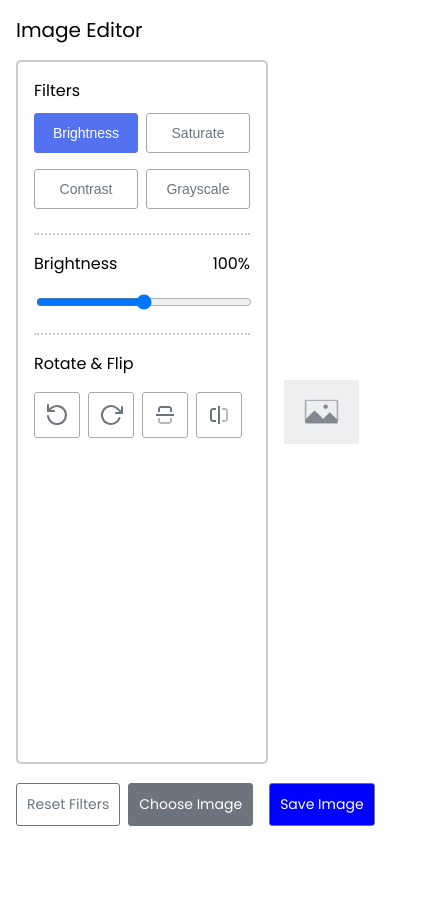
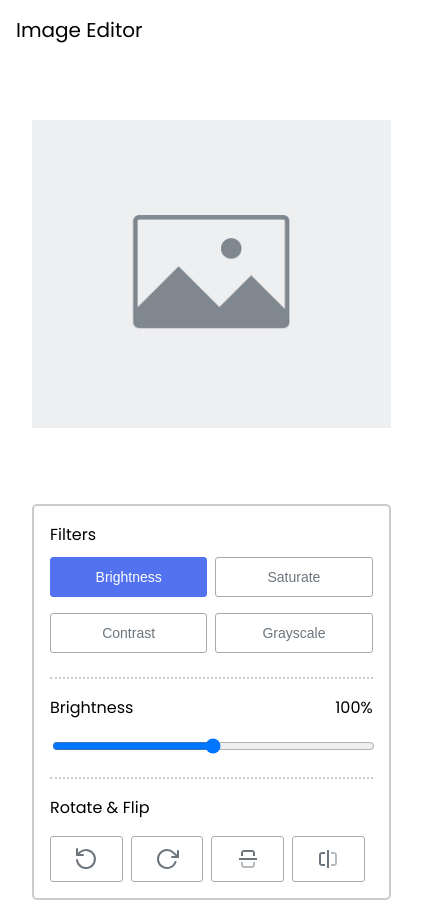
Before and after one commit to liubomyr123/image-editor-electron, a React (Create React App) app in the folder react-app/: page / in a window 390 px wide. Shown: the top 902 px of the page, 423 px wide, since content can reach past the window. Before the commit the page ends 844 px from the top, so only its background shows below. Built offline with nearby package versions, Linux system fonts and the light colour scheme.

Commit message:
add responsibility styles

```diff
--- a/react-app/src/App.scss
+++ b/react-app/src/App.scss
@@ -1,5 +1,5 @@
+@import url('https://fonts.googleapis.com/css2?family=Poppins:wght@400;500;600&display=swap');
 
-@import url('https://fonts.googleapis.com/css2?family=Poppins:wght@400;500;600&display=swap');
 .app {
   font-family: 'Poppins', sans-serif;
   height: 100vh;
@@ -27,3 +27,12 @@
     grid-area: footer;
   }
 }
+
+
+@media screen and (max-width: 860px) {
+  .app {
+    width: 100%;
+  }
+}
+
+@media screen and (max-width: 500px) {}
--- a/react-app/src/components/Footer/index.scss
+++ b/react-app/src/components/Footer/index.scss
@@ -1,5 +1,4 @@
 .app-footer {
-
     display: flex;
     justify-content: space-between;
 
@@ -64,3 +63,10 @@
         }
     }
 }
+
+
+@media screen and (max-width: 860px) {
+    .app-footer {
+        padding: 1rem;
+    }
+}
--- a/react-app/src/components/Header/index.scss
+++ b/react-app/src/components/Header/index.scss
@@ -6,3 +6,9 @@
     padding: 0px 1rem;
     font-size: 20px;
 }
+
+@media screen and (max-width: 860px) {
+    .app-header {
+        padding: 1rem;
+    }
+}
--- a/react-app/src/components/Main/components/Filters/index.scss
+++ b/react-app/src/components/Main/components/Filters/index.scss
@@ -1,30 +1,19 @@
 .filters-container {
-    // background-color: rgb(68, 172, 172);
     border: 2px solid #ccc;
     display: flex;
     flex-direction: column;
-    // justify-content: space-between;
     margin: 0 1rem;
     padding: 1rem;
     border-radius: 5px;
 
     .filters {
-        // border: 1px solid red;
-
         .filters-title {
-            // border: 1px solid red;
             padding-bottom: 10px;
-
-            label {
-                // padding-left: 2rem;
-            }
         }
 
         .filters-options {
-            // border: 1px solid red;
             display: grid;
             grid-template-columns: 1fr 1fr;
-
             gap: 0.5rem;
 
             #brightness,
@@ -51,20 +40,16 @@
         }
 
         .slider {
-            // border: 1px solid red;
             margin-top: 1rem;
             border-top: 2px dotted #ccc;
 
             .filter-info {
-                // border: 1px solid red;
                 display: flex;
                 justify-content: space-between;
 
             }
 
             .filter-range {
-
-                // border: 1px solid red;
                 input {
                     width: 100%;
                 }
@@ -74,24 +59,15 @@
     }
 
     .rotate {
-        // border: 1px solid green;
         margin-top: 1rem;
         border-top: 2px dotted #ccc;
 
         .rotate-title {
-            // border: 1px solid green;
             margin-top: 1rem;
-            // padding-bottom: 10px;
-
-            label {
-                // padding-left: 2rem;
-            }
         }
 
 
         .rotate-options {
-            // border: 1px solid green;
-
             display: flex;
             justify-content: space-between;
             margin-top: 1rem;
@@ -117,3 +93,10 @@
         }
     }
 }
+
+
+@media screen and (max-width: 860px) {
+    .filters-container {
+        margin: 1rem 2rem;
+    }
+}
--- a/react-app/src/components/Main/components/Preview/index.scss
+++ b/react-app/src/components/Main/components/Preview/index.scss
@@ -11,7 +11,18 @@
         width: 100%;
         height: 100%;
         max-height: 500px;
-        // max-width: 500px;
         object-fit: contain;
     }
 }
+
+@media screen and (max-width: 860px) {
+    .preview-container {
+        margin: 1rem 2rem;
+
+        img {
+            width: 100%;
+            height: 100%;
+            object-fit: contain;
+        }
+    }
+}
--- a/react-app/src/components/Main/index.scss
+++ b/react-app/src/components/Main/index.scss
@@ -13,3 +13,16 @@
         grid-area: preview;
     }
 }
+
+@media screen and (max-width: 860px) {
+    .app-main {
+        display: grid;
+        grid-template-columns: auto;
+        grid-template-rows: 1fr 1fr;
+        grid-template-areas:
+            "preview"
+            "filters";
+    }
+}
+
+@media screen and (max-width: 500px) {}
```
